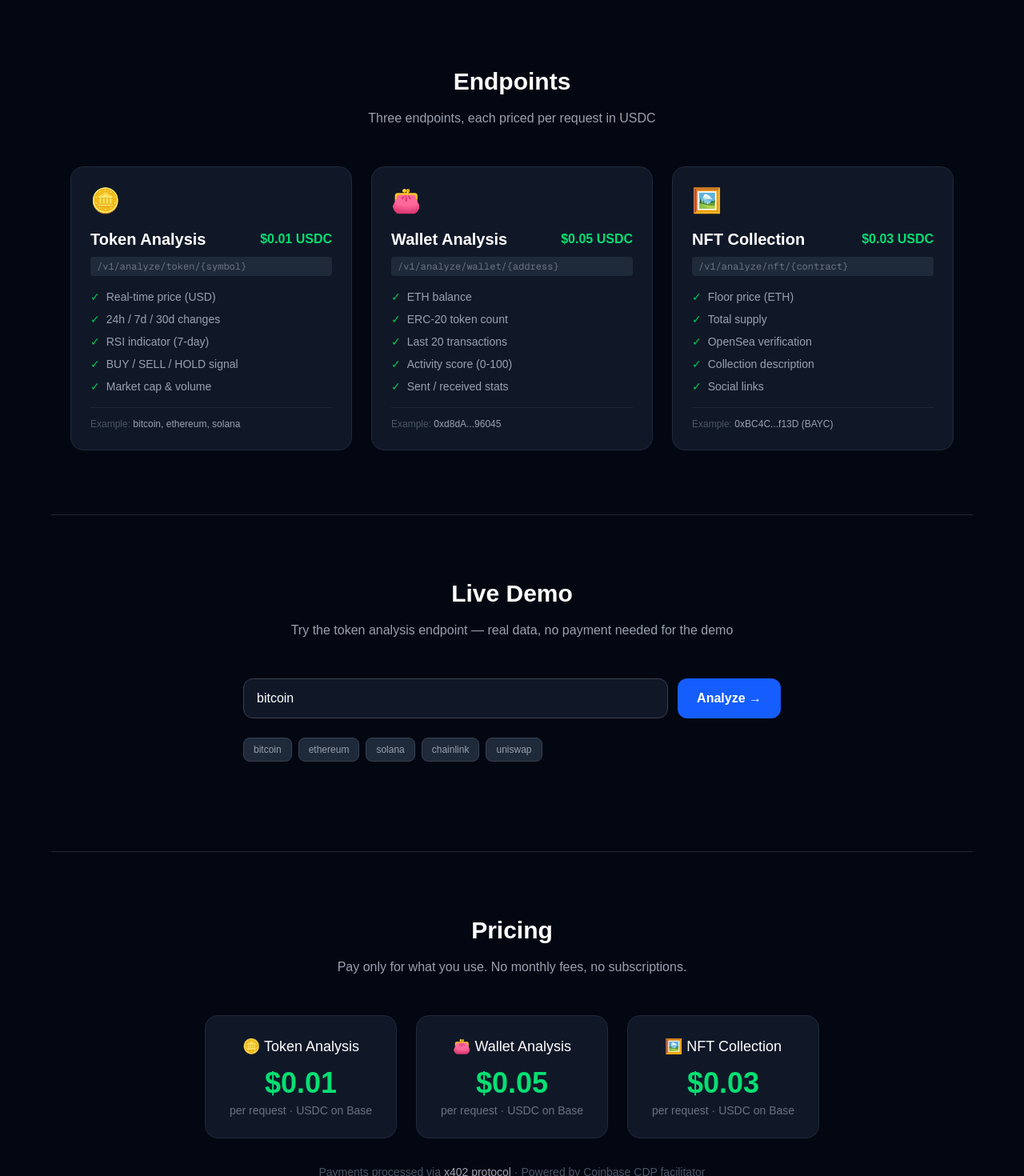
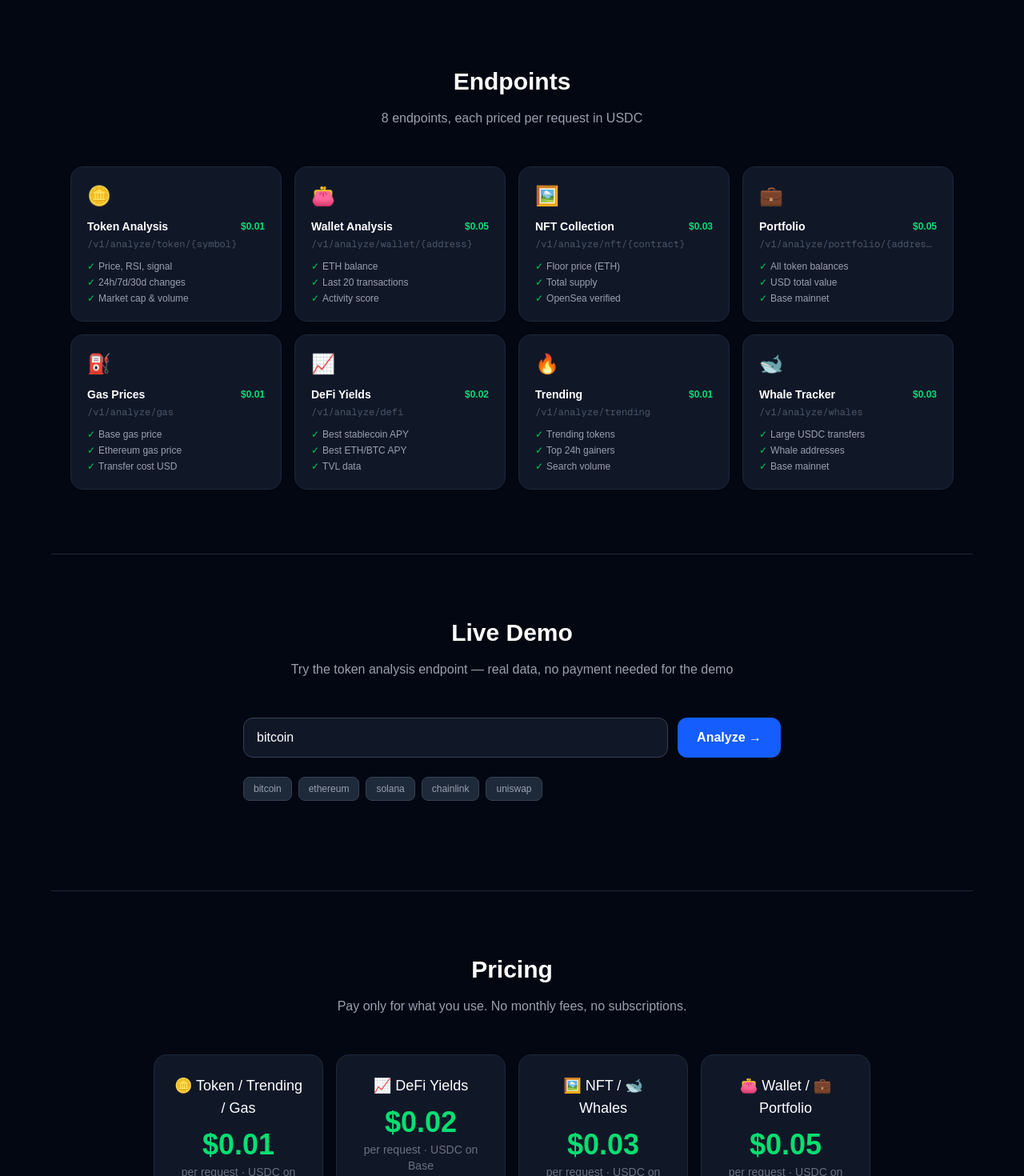
Before and after one commit to nodecapitalnext/cdp-analytics-landing, a Next.js app: page / in a window 1280 px wide. Shown: the part 1100-2570 px from the top of the page at 80% size. Built offline with nearby package versions, Linux system fonts and the light colour scheme.

Commit message:
feat: 8 endpoints grid, updated pricing

```diff
--- a/app/page.tsx
+++ b/app/page.tsx
@@ -139,51 +139,32 @@ export default function Home() {
       {/* ENDPOINTS */}
       <section id="endpoints" className="max-w-6xl mx-auto px-6 py-20">
         <h2 className="text-3xl font-bold text-center mb-4">Endpoints</h2>
-        <p className="text-gray-400 text-center mb-12">Three endpoints, each priced per request in USDC</p>
-        <div className="grid md:grid-cols-3 gap-6">
+        <p className="text-gray-400 text-center mb-12">8 endpoints, each priced per request in USDC</p>
+        <div className="grid md:grid-cols-4 gap-4">
           {[
-            {
-              icon: "🪙",
-              title: "Token Analysis",
-              price: "$0.01",
-              path: "/v1/analyze/token/{symbol}",
-              features: ["Real-time price (USD)", "24h / 7d / 30d changes", "RSI indicator (7-day)", "BUY / SELL / HOLD signal", "Market cap & volume"],
-              example: "bitcoin, ethereum, solana",
-            },
-            {
-              icon: "👛",
-              title: "Wallet Analysis",
-              price: "$0.05",
-              path: "/v1/analyze/wallet/{address}",
-              features: ["ETH balance", "ERC-20 token count", "Last 20 transactions", "Activity score (0-100)", "Sent / received stats"],
-              example: "0xd8dA...96045",
-            },
-            {
-              icon: "🖼️",
-              title: "NFT Collection",
-              price: "$0.03",
-              path: "/v1/analyze/nft/{contract}",
-              features: ["Floor price (ETH)", "Total supply", "OpenSea verification", "Collection description", "Social links"],
-              example: "0xBC4C...f13D (BAYC)",
-            },
+            { icon: "🪙", title: "Token Analysis",   price: "$0.01", path: "/v1/analyze/token/{symbol}",    features: ["Price, RSI, signal", "24h/7d/30d changes", "Market cap & volume"] },
+            { icon: "👛", title: "Wallet Analysis",  price: "$0.05", path: "/v1/analyze/wallet/{address}",  features: ["ETH balance", "Last 20 transactions", "Activity score"] },
+            { icon: "🖼️", title: "NFT Collection",   price: "$0.03", path: "/v1/analyze/nft/{contract}",    features: ["Floor price (ETH)", "Total supply", "OpenSea verified"] },
+            { icon: "💼", title: "Portfolio",         price: "$0.05", path: "/v1/analyze/portfolio/{address}", features: ["All token balances", "USD total value", "Base mainnet"] },
+            { icon: "⛽", title: "Gas Prices",        price: "$0.01", path: "/v1/analyze/gas",               features: ["Base gas price", "Ethereum gas price", "Transfer cost USD"] },
+            { icon: "📈", title: "DeFi Yields",       price: "$0.02", path: "/v1/analyze/defi",              features: ["Best stablecoin APY", "Best ETH/BTC APY", "TVL data"] },
+            { icon: "🔥", title: "Trending",          price: "$0.01", path: "/v1/analyze/trending",          features: ["Trending tokens", "Top 24h gainers", "Search volume"] },
+            { icon: "🐋", title: "Whale Tracker",     price: "$0.03", path: "/v1/analyze/whales",            features: ["Large USDC transfers", "Whale addresses", "Base mainnet"] },
           ].map((ep) => (
-            <div key={ep.title} className="bg-gray-900 border border-gray-800 rounded-2xl p-6 hover:border-gray-600 transition">
-              <div className="text-3xl mb-4">{ep.icon}</div>
-              <div className="flex items-center justify-between mb-2">
-                <h3 className="text-xl font-semibold">{ep.title}</h3>
-                <span className="text-green-400 font-bold">{ep.price} USDC</span>
+            <div key={ep.title} className="bg-gray-900 border border-gray-800 rounded-2xl p-5 hover:border-gray-600 transition">
+              <div className="text-2xl mb-3">{ep.icon}</div>
+              <div className="flex items-center justify-between mb-1">
+                <h3 className="font-semibold text-sm">{ep.title}</h3>
+                <span className="text-green-400 font-bold text-xs">{ep.price}</span>
               </div>
-              <code className="text-xs text-gray-500 bg-gray-800 px-2 py-1 rounded block mb-4 truncate">{ep.path}</code>
-              <ul className="space-y-2 mb-4">
+              <code className="text-xs text-gray-600 block mb-3 truncate">{ep.path}</code>
+              <ul className="space-y-1">
                 {ep.features.map((f) => (
-                  <li key={f} className="text-sm text-gray-400 flex items-center gap-2">
+                  <li key={f} className="text-xs text-gray-400 flex items-center gap-1">
                     <span className="text-green-500">✓</span> {f}
                   </li>
                 ))}
               </ul>
-              <div className="text-xs text-gray-600 border-t border-gray-800 pt-3">
-                Example: <span className="text-gray-400">{ep.example}</span>
-              </div>
             </div>
           ))}
         </div>
@@ -292,11 +273,12 @@ export default function Home() {
       <section id="pricing" className="max-w-6xl mx-auto px-6 py-20 border-t border-gray-800">
         <h2 className="text-3xl font-bold text-center mb-4">Pricing</h2>
         <p className="text-gray-400 text-center mb-12">Pay only for what you use. No monthly fees, no subscriptions.</p>
-        <div className="grid md:grid-cols-3 gap-6 max-w-3xl mx-auto">
+        <div className="grid md:grid-cols-4 gap-4 max-w-4xl mx-auto">
           {[
-            { endpoint: "🪙 Token Analysis", price: "$0.01", per: "per request" },
-            { endpoint: "👛 Wallet Analysis", price: "$0.05", per: "per request" },
-            { endpoint: "🖼️ NFT Collection", price: "$0.03", per: "per request" },
+            { endpoint: "🪙 Token / Trending / Gas", price: "$0.01", per: "per request" },
+            { endpoint: "📈 DeFi Yields",             price: "$0.02", per: "per request" },
+            { endpoint: "🖼️ NFT / 🐋 Whales",        price: "$0.03", per: "per request" },
+            { endpoint: "👛 Wallet / 💼 Portfolio",   price: "$0.05", per: "per request" },
           ].map((p) => (
             <div key={p.endpoint} className="bg-gray-900 border border-gray-800 rounded-2xl p-6 text-center">
               <div className="text-lg mb-3">{p.endpoint}</div>
```
